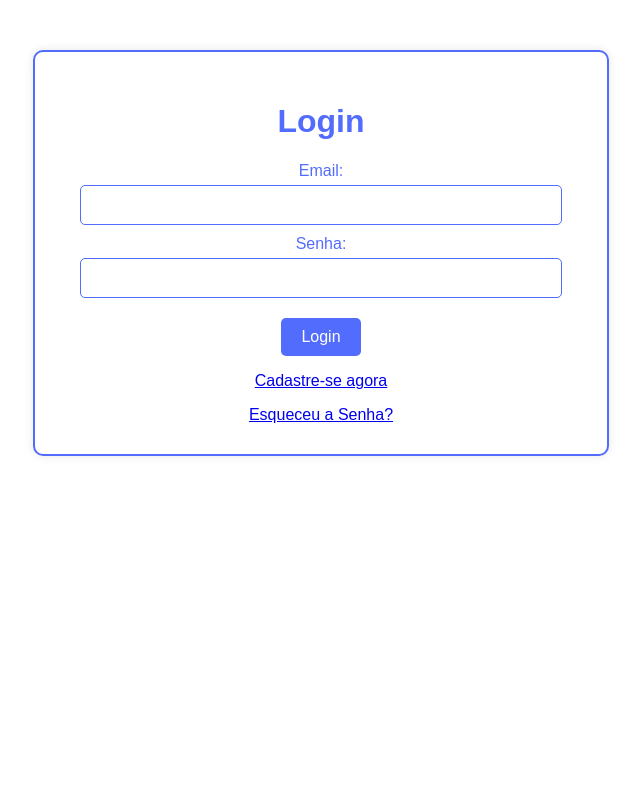
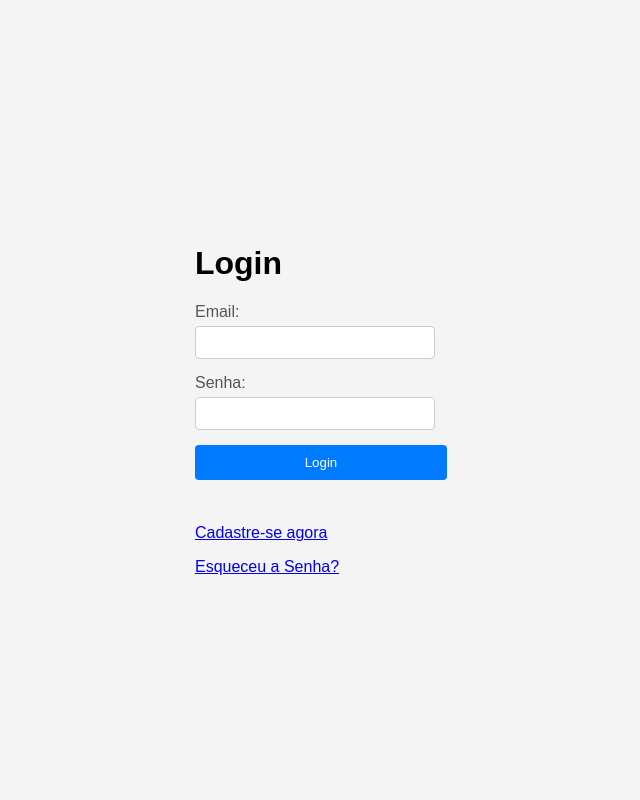
Before and after one commit to FGA-REQ/2024.2-Champions, a FastAPI app: page /login in a window 1280 px wide. Shown: the whole page, without its empty margins (319-959 px from the left). Run offline with FastAPI, Linux system fonts and the light colour scheme.

Commit message:
add: corrigindo erros de rota na pagina login.html

```diff
--- a/templates/login.html
+++ b/templates/login.html
@@ -1,90 +1,31 @@
 <!DOCTYPE html>
 <html lang="pt-BR">
   <head>
-    <meta charset="UTF-8">
-    <meta name="viewport" content="width=device-width, initial-scale=1.0">
-    <title>Média Mestre- Cadastro</title>
-    <style>
-        body {
-            font-family: Arial, sans-serif;
-            background-color: white;
-            text-align: center;
-            margin: 0;
-            padding: 0;
-        }
-        .container {
-            background: #ffffff;
-            width: 40%;
-            margin: 50px auto;
-            padding: 30px;
-            border-radius: 10px;
-            box-shadow: 0 0 10px rgba(0, 0, 0, 0.1);
-            border: 2px solid #526cfe;
-        }
-        h1 {
-            color: #526cfe;
-        }
-        label {
-            font-size: 16px;
-            display: block;
-            margin: 10px 0 5px;
-            color: #526cfe;
-        }
-        input {
-            width: 90%;
-            padding: 10px;
-            border: 1px solid #526cfe;
-            border-radius: 5px;
-            font-size: 16px;
-        }
-        button {
-            background-color: #526cfe;
-            color: white;
-            border: none;
-            padding: 10px 20px;
-            font-size: 16px;
-            border-radius: 5px;
-            cursor: pointer;
-            margin-top: 20px;
-        }
-        button:hover {
-            background-color: #4052c4;
-        }
-        .secondary-button {
-            background: none;
-            border: none;
-            color: #526cfe;
-            text-decoration: underline;
-            cursor: pointer;
-            margin-top: 10px;
-            font-size: 14px;
-        }
-        .secondary-button:hover {
-            color: #4052c4;
-        }
-    </style>
-    <script>
-        function redirectToUserPage(event) {
-            event.preventDefault();
-            window.location.href = "paginaUsuario.html";
-        }
-    </script>
+    <meta charset="UTF-8" />
+    <meta name="viewport" content="width=device-width, initial-scale=1.0" />
+    <link rel="stylesheet" href="/static/style.css" />
+    <title>Média Mestre - Cadastro</title>
   </head>
   <body>
     <div class="container">
       <h1>Login</h1>
-        <form onsubmit="redirectToUserPage(event)">
+
+      {% if request.query_params.get('message') %}
+      <div class="error-message">
+        <p>{{ request.query_params.get('message') }}</p>
+      </div>
+      {% endif %}
+
+      <form method="post" action="/login">
         <label for="email">Email:</label>
-            <input type="email" id="email" name="email" required>
-
-            <label for="senha">Senha:</label>
-            <input type="password" id="senha" name="senha" required>
-
+        <input type="email" id="email" name="email" required />
+        <label for="password">Senha:</label>
+        <input type="password" id="password" name="password" required />
         <button type="submit">Login</button>
       </form>
-        <p></p>
-        <p><a href="cadastro.html">Cadastre-se agora</a></p>
-        <a href="senha.html">Esqueceu a Senha?</a>
+      <br />
+      <p><a href="/cadastro">Cadastre-se agora</a></p>
+      <a href="/change-password">Esqueceu a Senha?</a>
     </div>
   </body>
 </html>
```
Lines whose indentation alone changed are shown as unchanged.
